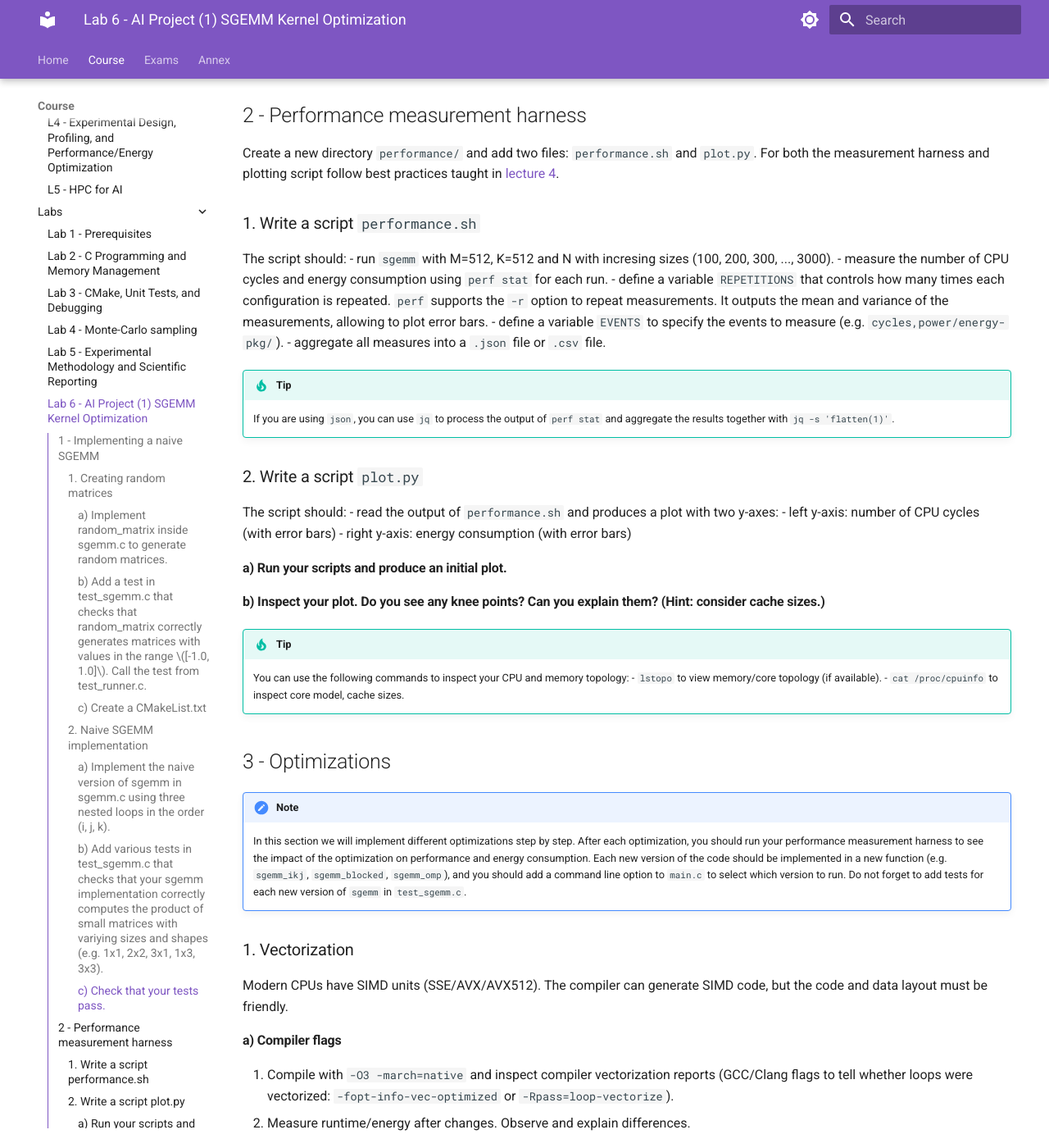
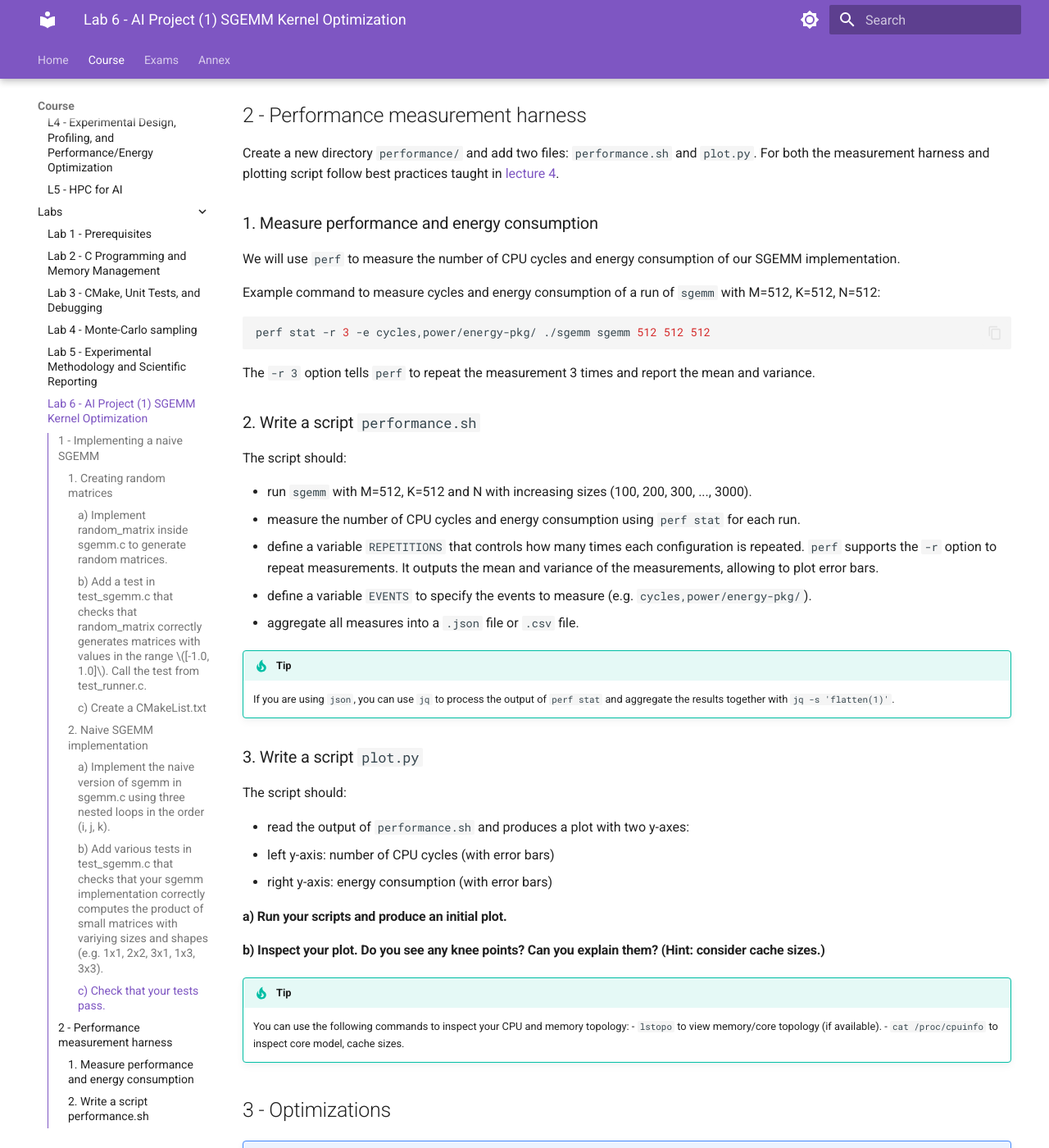
Before and after one commit to M1-CHPS/glhpc, an MkDocs documentation site: the page built from docs/lab6.md, in a window 1280 px wide and 1400 px high, scrolled down 2295 px. Shown: the whole window at 82% size. Built offline with MkDocs 1.6.1 and Material for MkDocs 9.7.7, drawn with Linux system fonts in a browser that asks for light colours.

Commit message:
Fix formatting

````diff
--- a/docs/lab6.md
+++ b/docs/lab6.md
@@ -78,10 +78,22 @@ Now that you have a working implementation, you can call `sgemm` from `main.c` w
 Create a new directory `performance/` and add two files: `performance.sh` and `plot.py`.
 For both the measurement harness and plotting script follow best practices taught in [lecture 4](lecture4.md).
 
-### 1. Write a script `performance.sh`
+### 1. Measure performance and energy consumption
+
+We will use `perf` to measure the number of CPU cycles and energy consumption of our SGEMM implementation.
+
+Example command to measure cycles and energy consumption of a run of `sgemm` with M=512, K=512, N=512:
+```sh
+perf stat -r 3 -e cycles,power/energy-pkg/ ./sgemm sgemm 512 512 512
+```
+
+The `-r 3` option tells `perf` to repeat the measurement 3 times and report the mean and variance.
+
+### 2. Write a script `performance.sh`
 
 The script should:
-- run `sgemm` with M=512, K=512 and N with incresing sizes (100, 200, 300, ..., 3000).
+
+- run `sgemm` with M=512, K=512 and N with increasing sizes (100, 200, 300, ..., 3000).
 - measure the number of CPU cycles and energy consumption using `perf stat` for each run.
 - define a variable `REPETITIONS` that controls how many times each configuration is repeated. `perf` supports the `-r` option to repeat measurements. It outputs the mean and variance of the measurements, allowing to plot error bars.
 - define a variable `EVENTS` to specify the events to measure (e.g. `cycles,power/energy-pkg/`).
@@ -90,12 +102,13 @@ The script should:
 !!! Tip
     If you are using `json`, you can use `jq` to process the output of `perf stat` and aggregate the results together with `jq -s 'flatten(1)'`.
 
-### 2. Write a script `plot.py`
+### 3. Write a script `plot.py`
 
 The script should:
+
 - read the output of `performance.sh` and produces a plot with two y-axes:
-    - left y-axis: number of CPU cycles (with error bars)
-    - right y-axis: energy consumption (with error bars)
+- left y-axis: number of CPU cycles (with error bars)
+- right y-axis: energy consumption (with error bars)
 
 #### a) Run your scripts and produce an initial plot.
 #### b) Inspect your plot. Do you see any knee points? Can you explain them? (Hint: consider cache sizes.)
````
